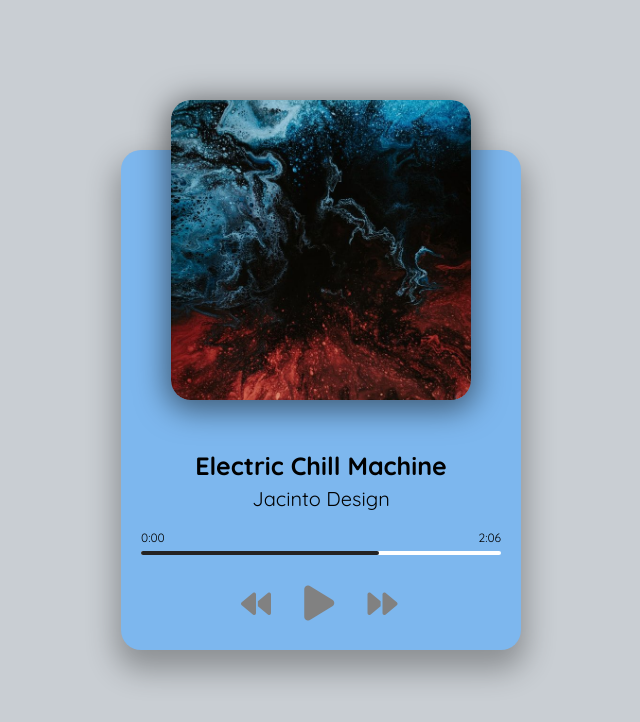
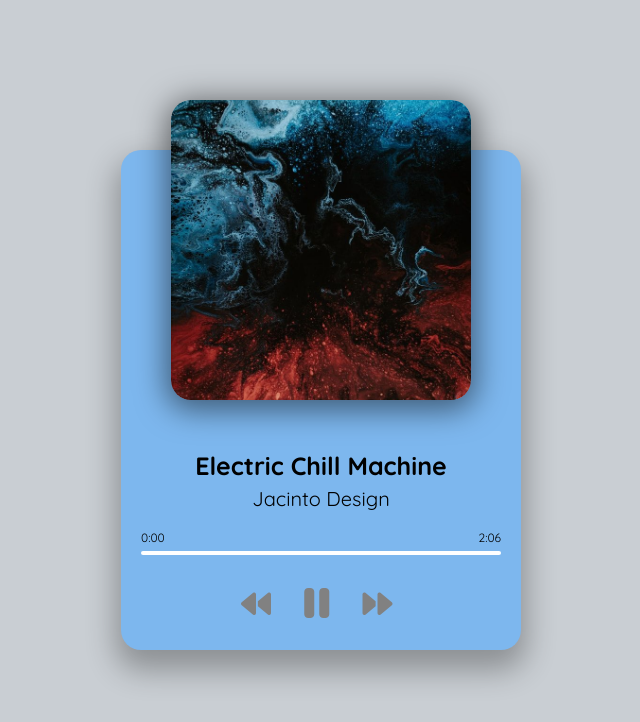
Before and after one commit to LinerFox/music_player, a plain HTML site: page index.html in a window 1280 px wide. Both pictures are taken after a click on the icon 575 px from the left and 604 px from the top of the page. Shown: the whole page, without its empty margins (319-959 px from the left). Drawn offline with Linux system fonts and the light colour scheme.

Commit message:
Started Progress bar dynamically

```diff
--- a/script.js
+++ b/script.js
@@ -2,7 +2,8 @@
 const prevBtn = document.getElementById("prev");
 const nextBtn = document.getElementById("next");
 const playBtn = document.getElementById("play");
-
+const progressContainer = document.getElementById("progress_container");
+const progress = document.getElementById("progress");
 const title = document.getElementById("title");
 const image = document.querySelector("img");
 const artist = document.getElementById("artist");
@@ -51,7 +52,7 @@
 let songIndex = 0;
 
 // Previous Song
-function nextSong() {
+function prevSong() {
   songIndex--;
   if (songIndex < 0) {
     songIndex = songs.length - 1;
@@ -73,6 +74,17 @@
 // OnLoad Select First Song
 loadSong(songs[songIndex]);
 
+// Update Progress Bar and Time
+function updateProgressBar(e) {
+  if (isPlaying) {
+    const { duration, currentTime } = e.srcElement;
+    console.log(duration, currentTime);
+    const progressPercent = (currentTime / duration) * 100;
+    progress.style.width = `${progressPercent}%`;
+  }
+}
+
 // Event Listeners
 prevBtn.addEventListener("click", prevSong);
 nextBtn.addEventListener("click", nextSong);
+music.addEventListener("timeupdate", updateProgressBar);
--- a/style.css
+++ b/style.css
@@ -67,7 +67,7 @@
   border-radius: 5px;
   height: 100%;
   /* change this to show progress */
-  width: 66%;
+  width: 0%;
   transition: width 0.1s linear;
 }
 
```
